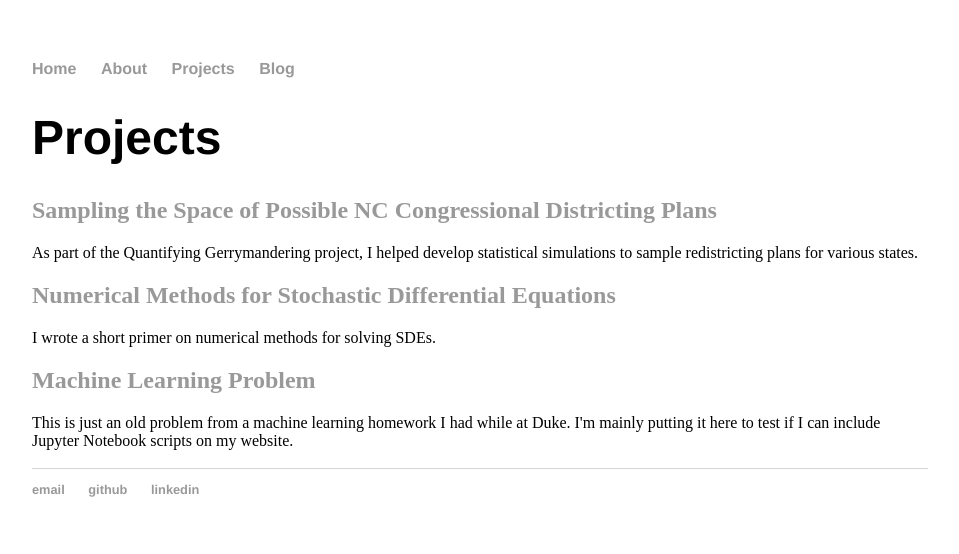
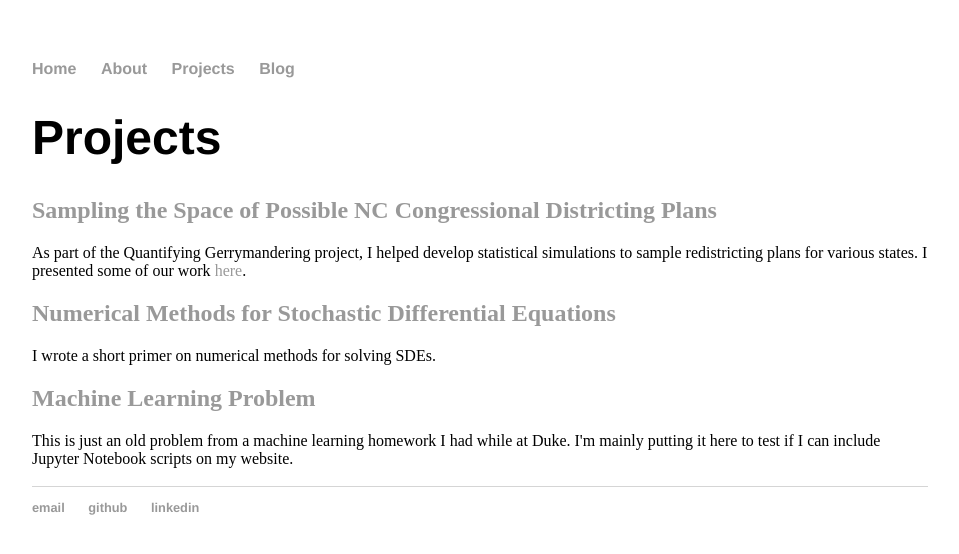
Before and after one commit to euresa/euresa.github.io, a Jekyll site: the page built from projects/index.html, in a window 1280 px wide. Shown: the top 554 px of the page, without its empty margins (160-1119 px from the left). Built offline with Jekyll 4.4.1, drawn with Linux system fonts in a browser that asks for light colours.

Commit message:
updating links

```diff
--- a/projects/index.html
+++ b/projects/index.html
@@ -10,7 +10,7 @@ layout: default
 
 	<h2><a href="Quantifying_Gerrymandering.pdf"> Sampling the Space of Possible NC Congressional Districting Plans </a></h2>
 
-	As part of the Quantifying Gerrymandering project, I helped develop statistical simulations to sample redistricting plans for various states.
+	As part of the Quantifying Gerrymandering project, I helped develop statistical simulations to sample redistricting plans for various states. I presented some of our work <a href="https://www.youtube.com/watch?v=_2YfwpWFTDw">here</a>.
 
 	<h2><a href="Final_Project.pdf"> Numerical Methods for Stochastic Differential Equations </a></h2>
 
```
